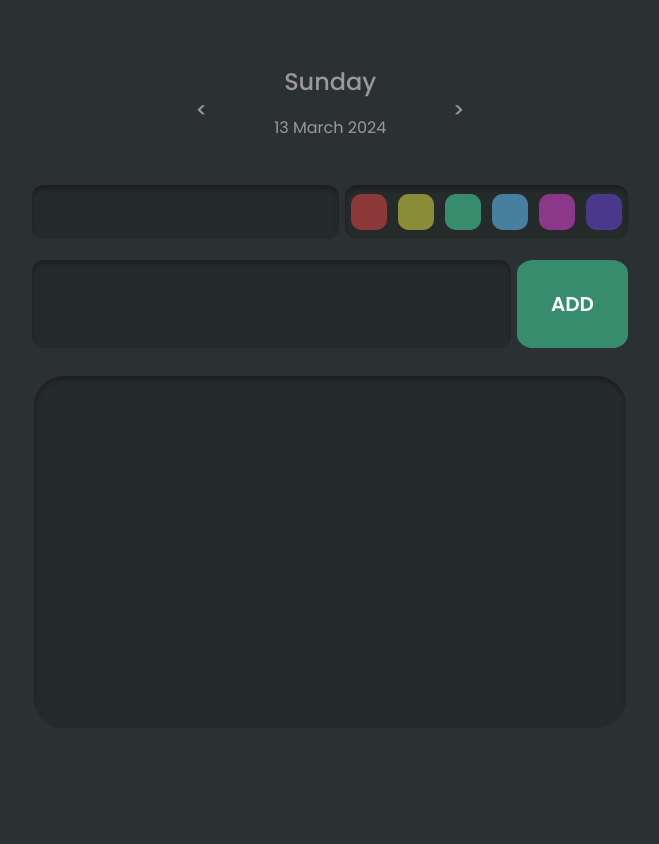
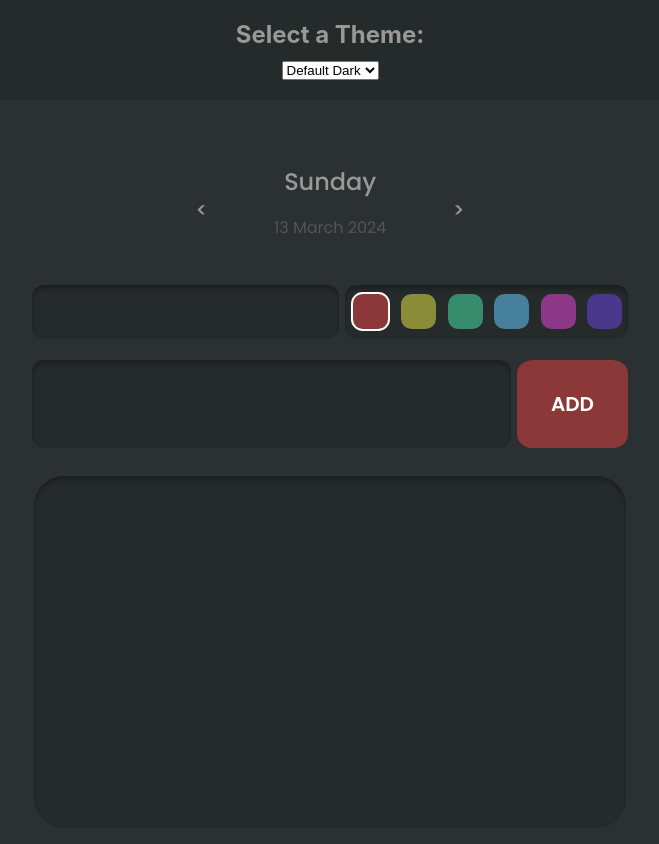
Before and after one commit to m4llu/MERN-To-Do-List, a React (Create React App) app in the folder todolist/: page / in a window 1280 px wide. Shown: the top 844 px of the page, without its empty margins (310-969 px from the left). Before the commit the page ends 800 px from the top, so only its background shows below. Built offline with nearby package versions, Linux system fonts and the light colour scheme.

Commit message:
Themes, select tasks, todo: edit

```diff
--- a/todolist/src/App.css
+++ b/todolist/src/App.css
@@ -25,7 +25,6 @@ body {
 }
 
 .App {
-  margin-top: 5%;
   display: flex;
   flex-direction: column;
   text-align: center;
@@ -63,6 +62,14 @@ body {
 
 *:focus {
   outline: none;
+}
+
+.topNav {
+  background-color: #252A2A;
+  width: 100%;
+  height: 100px;
+  top: 0px;
+  margin-bottom: 5%;
 }
 
 .dayPicker {
@@ -158,8 +165,6 @@ input {
   background-color: var(--RED);
 }
 
-
-
 .titleInput {
   width: 48.5%;
   margin: 0.5%;
@@ -238,3 +243,7 @@ input {
   display: block;
   overflow-wrap: break-word;
 }
+
+.taskButton {
+  margin: 5px;
+}
--- a/todolist/src/App.js
+++ b/todolist/src/App.js
@@ -1,24 +1,41 @@
-// App.js
-import React, { useState } from 'react';
+import React, { useState, useEffect } from 'react';
 import './App.css';
 import TopNav from './components/nav';
 import DayPicker from './components/DatePicker/index';
 import TaskCreator from './components/TaskCreator';
-import List from './components/TaskList/index'; // Fix import path
+import List from './components/TaskList/index';
+import ThemeSelector from './components/ThemeSelector';
+import themes from './components/themes';
 
 function App() {
-    const [updateFlag, setUpdateFlag] = useState(false); // Define updateFlag state
+    const [updateFlag, setUpdateFlag] = useState(false);
+    const [selectedTheme, setSelectedTheme] = useState(themes.defaultDark);
+    const [selectedTaskId, setSelectedTaskId] = useState(null); // State to track selected task ID
+
+    useEffect(() => {
+        document.body.style.backgroundColor = selectedTheme.background;
+    }, [selectedTheme]);
 
     const handleTaskAdded = () => {
-        setUpdateFlag(prev => !prev); // Trigger update in List component
+        setUpdateFlag(prev => !prev);
+    };
+
+    const handleTaskSelect = (taskId) => {
+        setSelectedTaskId(taskId);
+    };
+
+    const changeTheme = (theme) => {
+        setSelectedTheme(theme);
     };
 
     return (
-        <div className="App">
-            <TopNav />
-            <DayPicker />
-            <TaskCreator onTaskAdded={handleTaskAdded} />
-            <List updateFlag={updateFlag} setUpdateFlag={setUpdateFlag} /> {/* Pass updateFlag and setUpdateFlag as props */}
+        <div className="App" style={{backgroundColor: selectedTheme.background}}>
+            <TopNav theme={selectedTheme}>
+                <ThemeSelector themes={themes} changeTheme={changeTheme} theme={selectedTheme} />
+            </TopNav>
+            <DayPicker theme={selectedTheme} />
+            <TaskCreator onTaskAdded={handleTaskAdded} theme={selectedTheme} isTaskSelected={selectedTaskId !== null} />
+            <List updateFlag={updateFlag} setUpdateFlag={setUpdateFlag} theme={selectedTheme} onSelect={handleTaskSelect} />
         </div>
     );
 }
--- a/todolist/src/components/DatePicker/index.jsx
+++ b/todolist/src/components/DatePicker/index.jsx
@@ -1,8 +1,9 @@
 import React, { useState } from 'react';
+
 
 const days = ['Sunday', 'Monday', 'Tuesday', 'Wednesday', 'Thursday', 'Friday', 'Saturday'];
 
-function DayPicker() {
+function DayPicker({theme}) {
     const [selectedDayIndex, setSelectedDayIndex] = useState(0);
     const [selectedDate, setSelectedDate] = useState(new Date());
 
@@ -32,14 +33,15 @@ function DayPicker() {
         return `${date} ${new Intl.DateTimeFormat('en-US', { month: 'long' }).format(new Date(year, month))} ${year}`;
     };
 
+
     return (
         <div className="dayPicker">
-            <div className="arrow" onClick={handlePrevDay}>{'<'}</div>
+            <div className="arrow" onClick={handlePrevDay} style={{color: theme.mainText}}>{'<'}</div>
             <div className="dayInfo">
-                <p className="day">{days[selectedDayIndex]}</p>
-                <p>{currentDate()}</p>
+                <p className="day" style={{color: theme.mainText}}>{days[selectedDayIndex]}</p>
+                <p style={{color: theme.secondaryText}}>{currentDate()}</p>
             </div>
-            <div className="arrow" onClick={handleNextDay}>{'>'}</div>
+            <div className="arrow" onClick={handleNextDay} style={{color: theme.mainText}}>{'>'}</div>
         </div>
     );
 }
--- a/todolist/src/components/TaskCreator/index.jsx
+++ b/todolist/src/components/TaskCreator/index.jsx
@@ -1,13 +1,12 @@
-import React, { useState } from 'react';
-const color1 = 'rgba(140, 56, 56, 1)';
-const color2 = 'rgba(138, 140, 56, 1)';
-const color3 = 'rgba(56, 140, 110, 1)';
-const color4 = 'rgba(71, 127, 158, 1)';
-const color5 = 'rgba(140, 56, 137, 1)';
-const color6 = 'rgba(73, 56, 140, 1)';
+import React, { useState, useEffect } from 'react';
+
+// saveDataToBackend function
 function saveDataToBackend(taskData, setUpdateFlag) {
-    fetch('http://localhost:3001/', {
-        method: 'POST',
+    const url = taskData.id ? `http://localhost:3001/${taskData.id}` : 'http://localhost:3001/';
+    const method = taskData.id ? 'PUT' : 'POST';
+
+    fetch(url, {
+        method: method,
         headers: {
             'Content-Type': 'application/json',
         },
@@ -16,26 +15,37 @@ function saveDataToBackend(taskData, setUpdateFlag) {
     .then(response => response.json())
     .then(data => {
         console.log('Data saved:', data);
-        setUpdateFlag(prev => !prev); // Trigger update in List component
+        setUpdateFlag(prev => !prev);
     })
     .catch(error => {
         console.error('Error saving data:', error);
     });
 }
 
-function TaskCreator({ onTaskAdded }) {
+function TaskCreator({ onTaskAdded, theme, isTaskSelected }) {
     const [selectedColor, setSelectedColor] = useState('');
-
     const [taskData, setTaskData] = useState({
         title: '',
         color: '',
         description: ''
     });
 
+    useEffect(() => {
+        // Set the first color as selected when the component mounts or when the theme changes
+        setSelectedColor(theme.color1);
+    }, [theme.color1]);
+
+    useEffect(() => {
+        // Update the button color when the theme changes
+        setSelectedColor(theme.color1);
+    }, [theme]);
+
     const handleColorClick = (color) => {
         setTaskData({ ...taskData, color: color });
         setSelectedColor(color);
     };
+
+    const colorArray = [theme.color1, theme.color2, theme.color3, theme.color4, theme.color5, theme.color6];
 
     const handleAddTask = () => {
         saveDataToBackend(taskData, () => {
@@ -46,6 +56,8 @@ function TaskCreator({ onTaskAdded }) {
             color: '',
             description: ''
         });
+        // Set the button color to the first color
+        setSelectedColor(theme.color1);
     };
 
     return (
@@ -55,14 +67,13 @@ function TaskCreator({ onTaskAdded }) {
                     className="titleInput"
                     value={taskData.title}
                     onChange={(e) => setTaskData({ ...taskData, title: e.target.value })}
+                    style={{backgroundColor: theme.inputBackground, color: theme.inputText}}
                 />
-                <div className="colorSelector">
-                    <div className={`color ${selectedColor === color1 ? 'selected' : ''}`} style={{ backgroundColor: color1 }} onClick={() => handleColorClick(color1)}></div>
-                    <div className={`color ${selectedColor === color2 ? 'selected' : ''}`} style={{ backgroundColor: color2 }} onClick={() => handleColorClick(color2)}></div>
-                    <div className={`color ${selectedColor === color3 ? 'selected' : ''}`} style={{ backgroundColor: color3 }} onClick={() => handleColorClick(color3)}></div>
-                    <div className={`color ${selectedColor === color4 ? 'selected' : ''}`} style={{ backgroundColor: color4 }} onClick={() => handleColorClick(color4)}></div>
-                    <div className={`color ${selectedColor === color5 ? 'selected' : ''}`} style={{ backgroundColor: color5 }} onClick={() => handleColorClick(color5)}></div>
-                    <div className={`color ${selectedColor === color6 ? 'selected' : ''}`} style={{ backgroundColor: color6 }} onClick={() => handleColorClick(color6)}></div>
+                <div className="colorSelector"
+                style={{backgroundColor: theme.inputBackground}}>
+                    {colorArray.map((color, index) => (
+                        <div key={index} className={`color ${selectedColor === color ? 'selected' : ''}`} style={{ backgroundColor: color }} onClick={() => handleColorClick(color)}></div>
+                    ))}
                 </div>
             </div>
             <div className='bottom'>
@@ -72,14 +83,23 @@ function TaskCreator({ onTaskAdded }) {
                     className="taskInput"
                     value={taskData.description}
                     onChange={(e) => setTaskData({ ...taskData, description: e.target.value })}
+                    style={{backgroundColor: theme.inputBackground, color: theme.inputText}}
                 ></textarea>
-                <button
-                    className='add'
-                    style={{ backgroundColor: taskData.color }}
-                    onClick={handleAddTask}
-                >
-                    ADD
-                </button>
+                {isTaskSelected ? (
+                    <button
+                        className='add'
+                        style={{ backgroundColor: theme.color1 }} // Set the button color
+                        onClick={handleAddTask}>
+                        EDIT
+                    </button>
+                ) : (
+                    <button
+                        className='add'
+                        style={{ backgroundColor: taskData.color || theme.color1 }} // Set the button color
+                        onClick={handleAddTask}>
+                        ADD
+                    </button>
+                )}
             </div>
         </div>
     );
--- a/todolist/src/components/TaskList/index.jsx
+++ b/todolist/src/components/TaskList/index.jsx
@@ -1,9 +1,10 @@
 // List.js
 import React, { useState, useEffect } from 'react';
-import Task from './task';
+import Task from './task'; // Assuming the Task component file is named Task.js
 
-function List({ updateFlag, setUpdateFlag }) {
+function List({ updateFlag, setUpdateFlag, theme, onSelect }) { // Add onSelect prop
     const [tasks, setTasks] = useState([]);
+    const [selectedTaskId, setSelectedTaskId] = useState(null); // State to track selected task ID
 
     const fetchTasks = () => {
         fetch('http://localhost:3001/')
@@ -21,8 +22,13 @@ function List({ updateFlag, setUpdateFlag }) {
         fetchTasks();
     }, [updateFlag]); // Run fetchTasks whenever updateFlag changes
 
+    const handleTaskSelect = (taskId) => {
+        setSelectedTaskId(taskId);
+        onSelect(taskId); // Call onSelect prop to update selectedTaskId in App.js
+    };
+
     return (
-        <div className="list">
+        <div className="list" style={{ backgroundColor: theme.inputBackground }}>
             {Array.isArray(tasks) && tasks.map(task => (
                 <Task
                     key={task.id}
@@ -30,7 +36,10 @@ function List({ updateFlag, setUpdateFlag }) {
                     title={task.title}
                     description={task.description}
                     color={task.color}
-                    setUpdateFlag={setUpdateFlag} // Pass setUpdateFlag to Task component
+                    setUpdateFlag={setUpdateFlag}
+                    onSelect={handleTaskSelect} // Pass handleTaskSelect to Task component
+                    selectedTaskId={selectedTaskId} // Pass selectedTaskId to Task component
+                    theme={theme} // Pass theme to Task component
                 />
             ))}
         </div>
--- a/todolist/src/components/TaskList/task.jsx
+++ b/todolist/src/components/TaskList/task.jsx
@@ -1,20 +1,38 @@
 import React from 'react';
 
 function Task(props) {
+    const isSelected = props.selectedTaskId === props.id;
+
     const handleDelete = async () => {
         try {
             await fetch(`http://localhost:3001/${props.id}`, {
                 method: 'DELETE'
             });
+            // Check if the deleted task was selected
+            if (isSelected) {
+                props.onSelect(null); // Deselect the task
+            }
             props.setUpdateFlag(prev => !prev); // Trigger update in List component
         } catch (error) {
             console.error("Error deleting task:", error);
         }
     };
 
+    const handleTaskClick = () => {
+        // Toggle task selection status
+        const newSelectedTaskId = isSelected ? null : props.id;
+        props.onSelect(newSelectedTaskId);
+    };
+
     return (
-        <div className="task" style={{ backgroundColor: props.color }}>
-            <button className="removeButton" onClick={handleDelete}>X</button>
+        <div
+            className={`task ${isSelected ? 'selected' : ''}`}
+            style={{ backgroundColor: props.color }}
+            onClick={handleTaskClick} // Handle task click to toggle selection
+        >
+            <div className='buttonContainer'>
+                <button className="taskButton" onClick={handleDelete}>X</button>
+            </div>
             <h2>{props.title}</h2>
             <p>{props.description}</p>
         </div>
--- /dev/null
+++ b/todolist/src/components/ThemeSelector.jsx
@@ -0,0 +1,23 @@
+import React from 'react';
+
+function toCamelCase(str) {
+    // Convert "camelCase" to "Camel Case"
+    return str.replace(/([a-z])([A-Z])/g, '$1 $2').replace(/\b\w/g, c => c.toUpperCase());
+}
+
+function ThemeSelector({ themes, changeTheme, theme }) {
+    console.log("Themes received in ThemeSelector:", themes);
+
+    return (
+        <div>
+            <h2 style={{color: theme.mainText, marginBottom: '10px'}}>Select a Theme:</h2>
+            <select onChange={(e) => changeTheme(themes[e.target.value])} defaultValue="defaultDark">
+                {Object.keys(themes).map((themeName, index) => (
+                    <option key={index} value={themeName}>{toCamelCase(themeName)}</option>
+                ))}
+            </select>
+        </div>
+    );
+}
+
+export default ThemeSelector;
--- a/todolist/src/components/nav.jsx
+++ b/todolist/src/components/nav.jsx
@@ -1,8 +1,6 @@
-function TopNav() {
-    <div className="topNav">
-        <a href="google.com">Test</a>
-        <a href="google.com">test</a>
-        <a href="google.com">test</a>
+function TopNav(props) {
+    return <div className="topNav" style={{backgroundColor: props.theme.nav}}>
+        {props.children}
     </div>
 }
 
--- /dev/null
+++ b/todolist/src/components/themes.js
@@ -0,0 +1,74 @@
+const themes = {
+    defaultDark: {
+        color1: '#8c3838',
+        color2: '#8a8c38',
+        color3: '#388c6e',
+        color4: '#477f9e',
+        color5: '#8c3889',
+        color6: '#49388c',
+        background: '#2b3133',
+        mainText: '#9b9898',
+        secondaryText: '#545454',
+        inputText: '#b4b3b3',
+        inputBackground: '#252a2a',
+        nav: '#252a2a'
+    },
+    lunarGlow: {
+        color1: '#BF3D55',
+        color2: '#8C3874',
+        color3: '#B14B2A',
+        color4: '#B1865F',
+        color5: '#3C8A95',
+        color6: '#5B59A3',
+        background: '#2A3C42',
+        mainText: '#ABDDE0',
+        secondaryText: '#5F7B7C',
+        inputText: '#B4B3B3',
+        inputBackground: '#2B313B',
+        nav: '#243236'
+    },
+    coral: {
+        color1: '#42B8D1',
+        color2: '#2BD0C6',
+        color3: '#39DBA1',
+        color4: '#E16C81',
+        color5: '#E78768',
+        color6: '#D995D2',
+        background: '#A6BFC8',
+        mainText: '#FFFFFF',
+        secondaryText: '#E0EEEF',
+        inputText: '#C9D9DE',
+        inputBackground: '#758EA5',
+        nav: '#86969C'
+    },
+    cyberpunk: {
+        color1: '#BE285E',
+        color2: '#F98F13',
+        color3: '#C5534B',
+        color4: '#716362',
+        color5: '#7E3C95',
+        color6: '#5453AB',
+        background: '#0C0C0C',
+        mainText: '#C5423A',
+        secondaryText: '#8E4D4D',
+        inputText: '#C9D9DE',
+        inputBackground: '#30131C',
+        nav: '#290B1D'
+    },
+    cherry: {
+        color1: '#D9ABE0',
+        color2: '#B25E9B',
+        color3: '#845ABB',
+        color4: '#5FA3B1',
+        color5: '#0C6774',
+        color6: '#6A69A8',
+        background: '#1A2535',
+        mainText: '#D9ABE0',
+        secondaryText: '#7C5F79',
+        inputText: '#B4B3B3',
+        inputBackground: '#543D58',
+        nav: '#151D28'
+    }
+};
+
+export default themes;
```
Also changed, not shown: 2 other files (tests, documents, lock files or other folders).
